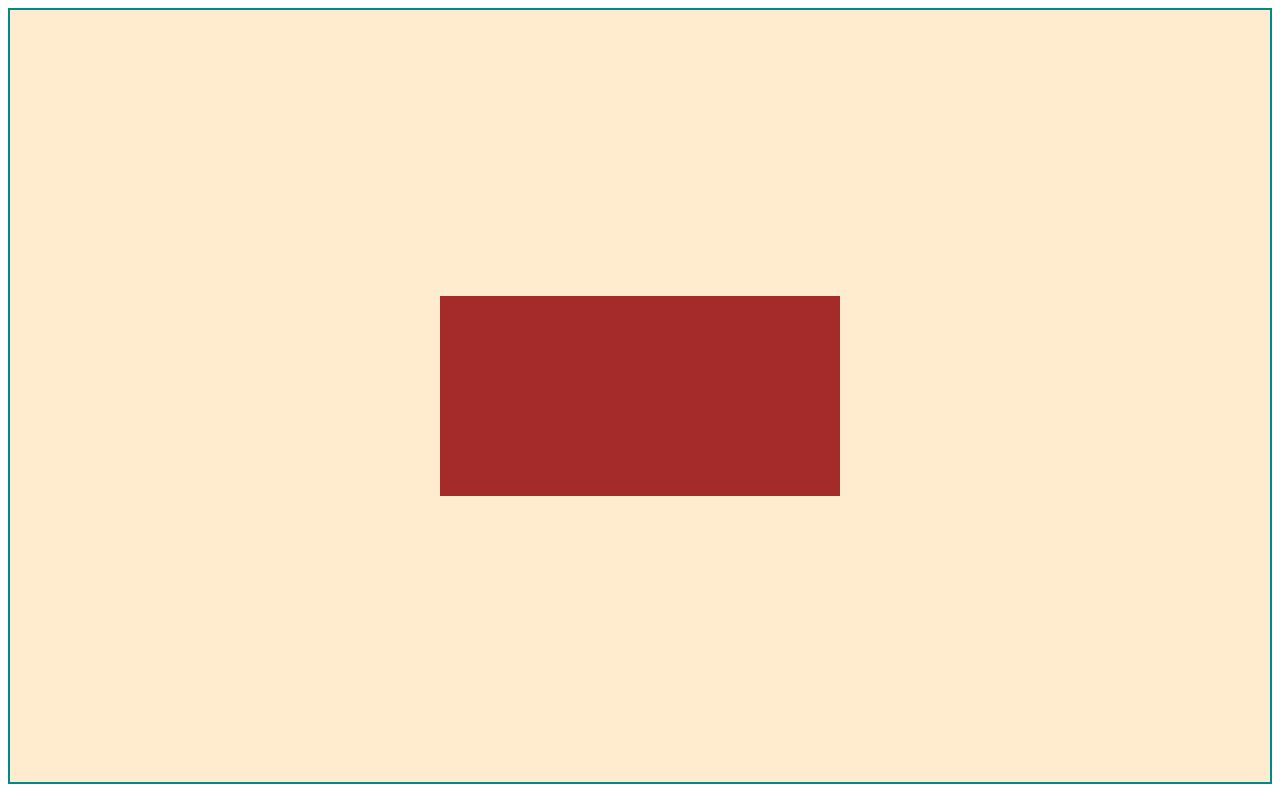
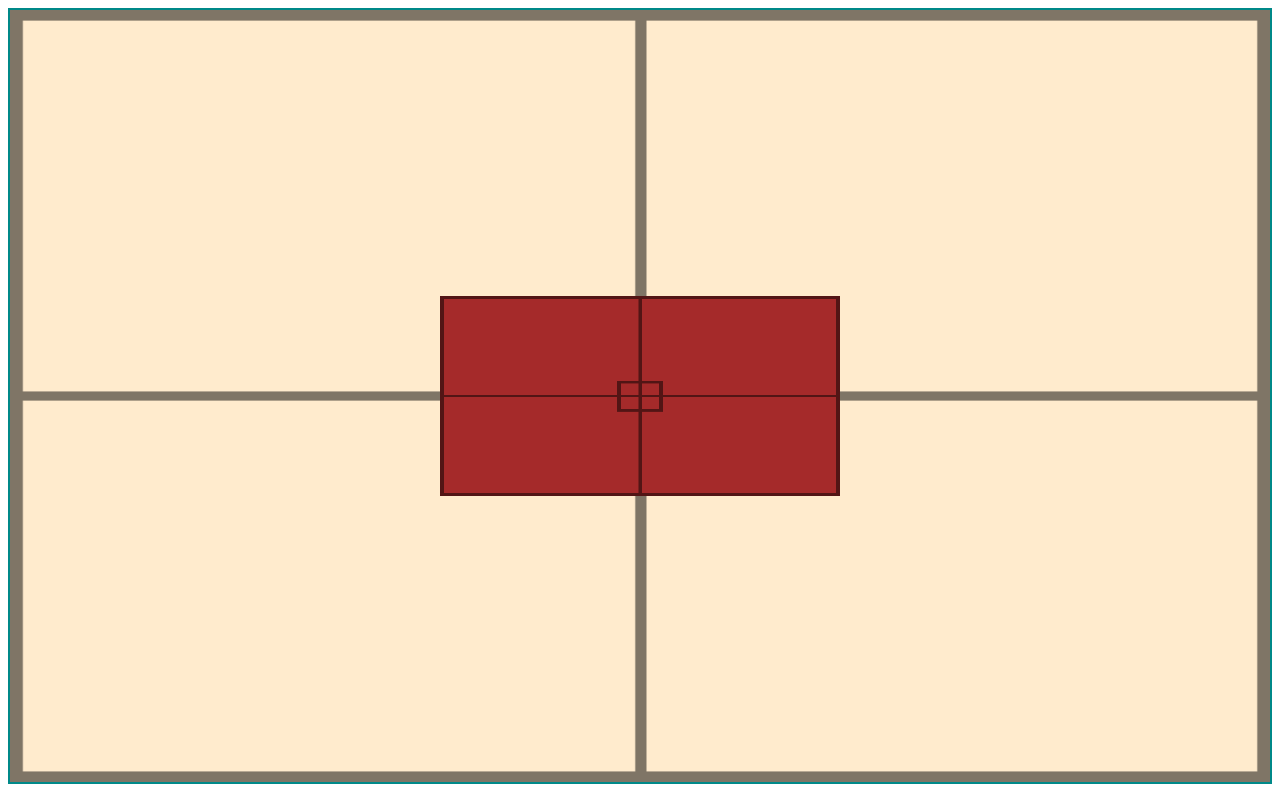
Before and after one commit to Tiago-da-Rocha/html-css, a plain HTML site: page modulo_3/exercicios/ex022/fundo007.html in a window 1280 px wide. Drawn offline with Linux system fonts and the light colour scheme.

Commit message:
Update fundo007.html

```diff
--- a/modulo_3/exercicios/ex022/fundo007.html
+++ b/modulo_3/exercicios/ex022/fundo007.html
@@ -7,7 +7,7 @@
     <style>
         #container {
             background-color: blanchedalmond;
-            background-image: url('ex022/imagens/target001.png');
+            background-image: url('imagens/target001.png');
             background-size: 100% 100%;
             height: 94vh;
             padding: 10px;
@@ -18,7 +18,7 @@
 
         #conteudo {
             background-color: brown;
-            background-image: url('ex022/imagens/target001.png');
+            background-image: url('imagens/target001.png');
             background-size: 100% 100%;
             height: 200px;
             width: 400px;
```
